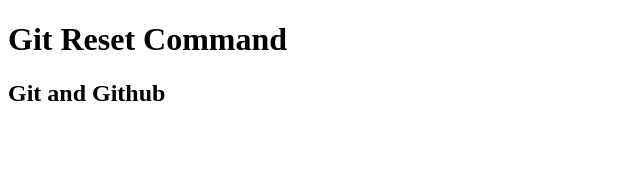
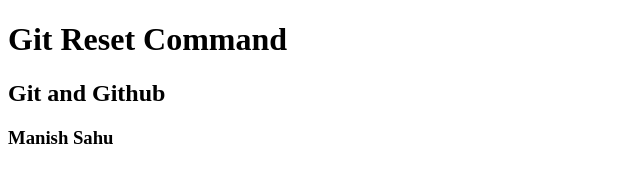
Before and after one commit to mamish12/Git-Reset-cmd, a plain HTML site: page index.html in a window 1280 px wide. Shown: the whole page, without its empty margins (0-640 px from the left). Drawn offline with Linux system fonts and the light colour scheme.

Commit message:
sucees 3

```diff
--- a/index.html
+++ b/index.html
@@ -8,5 +8,6 @@
 <body>
     <h1>Git Reset Command</h1>
     <h2>Git and Github</h2>
+    <h3>Manish Sahu</h3>
 </body>
 </html>
```
